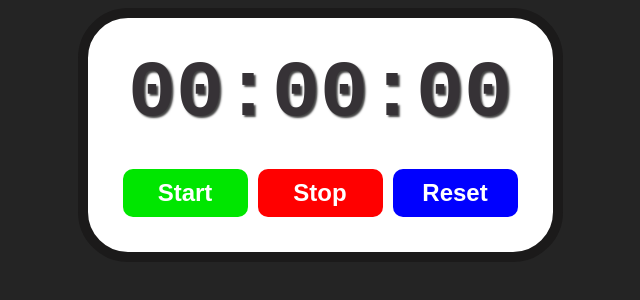
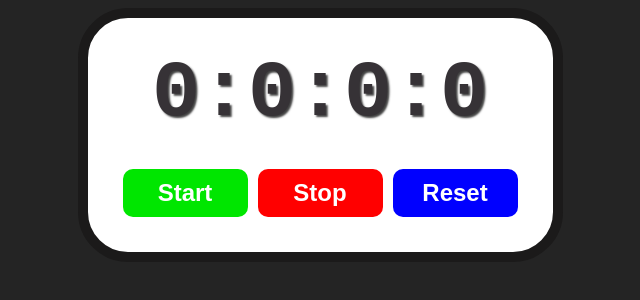
Before and after one commit to zaidalqadiri/Stop-Watch-App, a React (Vite) app: page / in a window 1280 px wide. Shown: the top 300 px of the page, without its empty margins (320-960 px from the left). Built offline with nearby package versions, Linux system fonts and the light colour scheme.

Commit message:
implemented a few javascript functions

```diff
--- a/src/Stopwatch.jsx
+++ b/src/Stopwatch.jsx
@@ -8,27 +8,41 @@
     const startTimeRef = useRef(0);
 
     useEffect(() => {
+        if(isRunning) {
+            IntervalIdRef.current = setInterval(() => {
+                setElapsedTime(Date.now() - startTimeRef.current);
+            }, 10)
+        }
 
+        return () => {
+            clearInterval(IntervalIdRef.current);
+        }
 
     }, [isRunning]);
 
     function start() {
-
-
+        setIsRunning(true);
+        startTimeRef.current = Date.now() - elapsedTime;
     }
 
     function stop() {
-
+        setIsRunning(false);
 
     }
 
     function reset() {
-
+        setElapsedTime(0);
+        setIsRunning(false);
 
     }
 
     function formatTime() {
-        return '00:00:00';
+        let hours = Math.floor(elapsedTime / (1000 * 60 * 60));
+        let minutes = Math.floor(elapsedTime / (1000 * 60) % 60);
+        let seconds = Math.floor(elapsedTime / (1000) % 60);
+        let miliseconds = Math.floor(elapsedTime % 1000 / 10);
+
+        return `${hours}:${minutes}:${seconds}:${miliseconds}`;
     }
 
     return(
```
